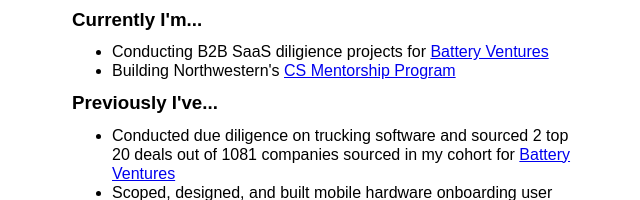
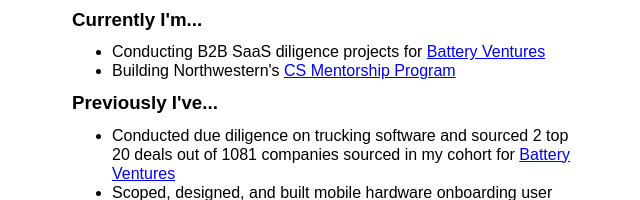
Before and after one commit to JiayanL/JiayanL.github.io, a website: page index.html in a window 1280 px wide. Shown: the part 166-366 px from the top of the page, 36-676 px from the left. Drawn offline with Linux system fonts and the light colour scheme; a web font is replaced by a local one.

Commit message:
Update index.html

```diff
--- a/index.html
+++ b/index.html
@@ -24,7 +24,7 @@
         <div id="Currently">
             <h3>Currently I'm...</h3>
             <ul>
-                <li>Conducting B2B SaaS diligience projects for <a href="https://www.battery.com/">Battery Ventures</a>
+                <li>Conducting B2B SaaS diligence projects for <a href="https://www.battery.com/">Battery Ventures</a>
                 </li>
                 <li>Building Northwestern's <a
                         href="https://www.mccormick.northwestern.edu/computer-science/news-events/news/articles/2022/fostering-community-through-peer-mentorship.html">CS
```
